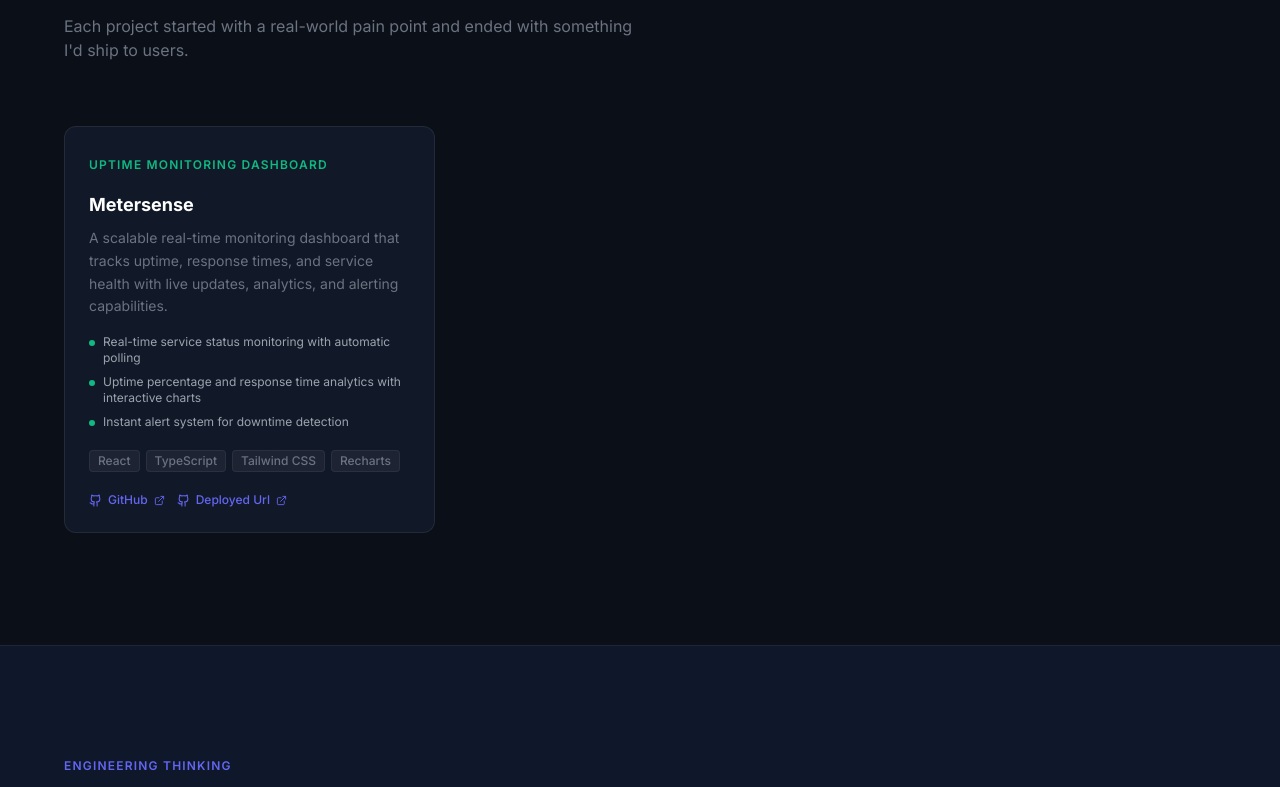
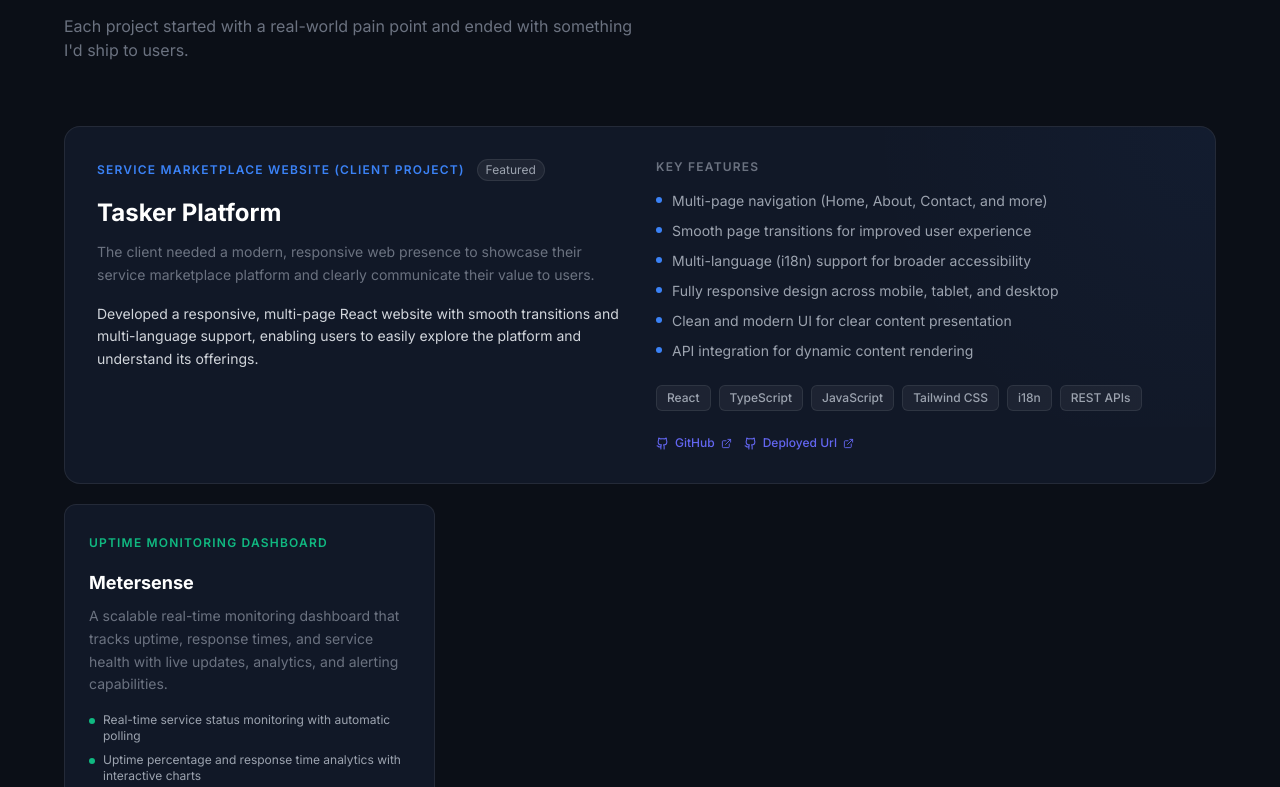
Before and after one commit to devaladey/frontend-portfolio, a React (Vite) app: page / in a window 1280 px wide. Shown: the part 1733-2520 px from the top of the page. Built offline with nearby package versions, Linux system fonts and the light colour scheme.

Commit message:
Added another project to the portfolio section

```diff
--- a/src/components/Projects.tsx
+++ b/src/components/Projects.tsx
@@ -8,13 +8,32 @@ interface Project {
   solution: string;
   features: string[];
   stack: string[];
-  github: string;
+  github: string | null;
   accent: string;
   featured?: boolean;
   deployedUrl?: string;
 }
 
 const projects: Project[] = [
+  {
+    title: 'Tasker Platform',
+    tag: 'Service Marketplace Website (Client Project)',
+    problem: 'The client needed a modern, responsive web presence to showcase their service marketplace platform and clearly communicate their value to users.',
+    solution: 'Developed a responsive, multi-page React website with smooth transitions and multi-language support, enabling users to easily explore the platform and understand its offerings.',
+    features: [
+      'Multi-page navigation (Home, About, Contact, and more)',
+      'Smooth page transitions for improved user experience',
+      'Multi-language (i18n) support for broader accessibility',
+      'Fully responsive design across mobile, tablet, and desktop',
+      'Clean and modern UI for clear content presentation',
+      'API integration for dynamic content rendering',
+    ],
+    stack: ['React', 'TypeScript', 'JavaScript', 'Tailwind CSS', 'i18n', 'REST APIs'],
+    github: null, // Client project (private)
+    deployedUrl: 'https://tasker-website.vercel.app/',
+    accent: '#3B82F6',
+    featured: true
+  },
   {
     title: 'Metersense',
     tag: 'Uptime Monitoring Dashboard',
```
